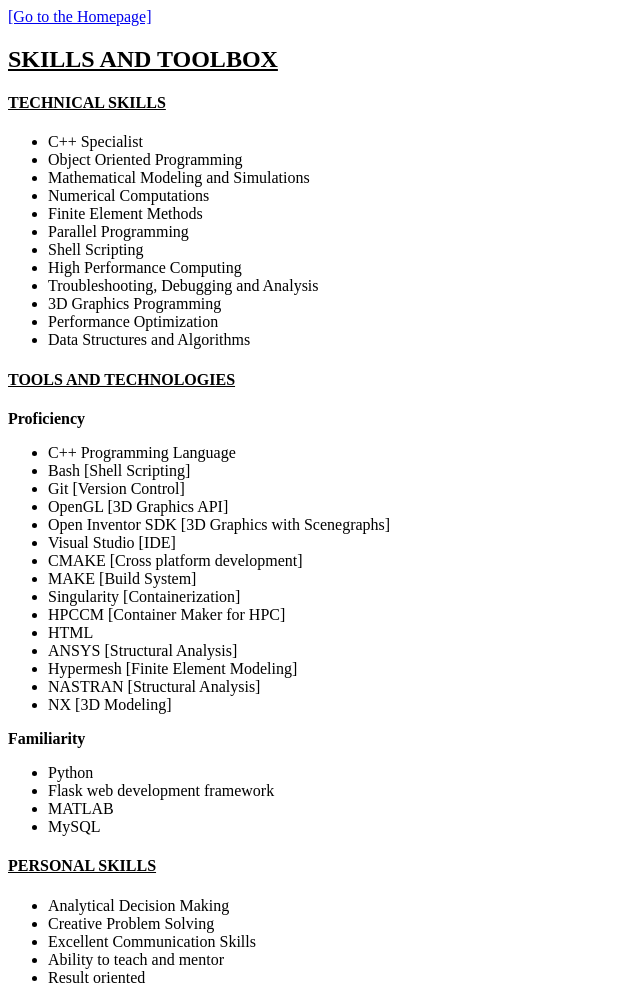
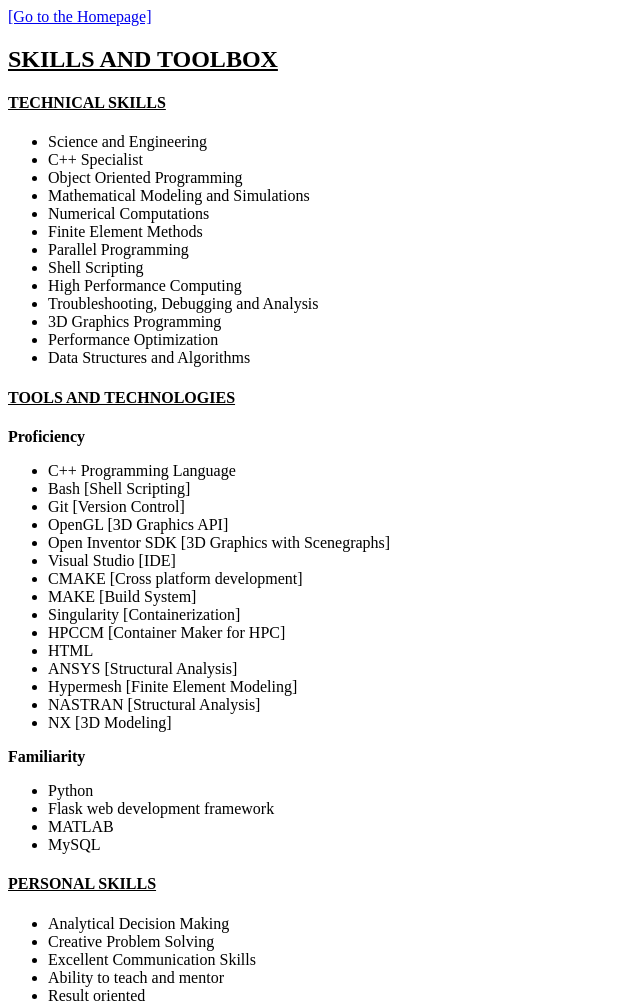
Before and after one commit to sumant-kalra/CV, a plain HTML site: page skills.html in a window 1280 px wide. Shown: the whole page, without its empty margins (0-640 px from the left). Drawn offline with Linux system fonts and the light colour scheme.

Commit message:
chg: dev: Skills updated

```diff
--- a/skills.html
+++ b/skills.html
@@ -11,6 +11,7 @@
 
     <h4><u>TECHNICAL SKILLS </u></h4>
     <ul>
+      <li>Science and Engineering</li>
       <li>C++ Specialist</li>
       <li>Object Oriented Programming</li>
       <li>Mathematical Modeling and Simulations</li>
```
